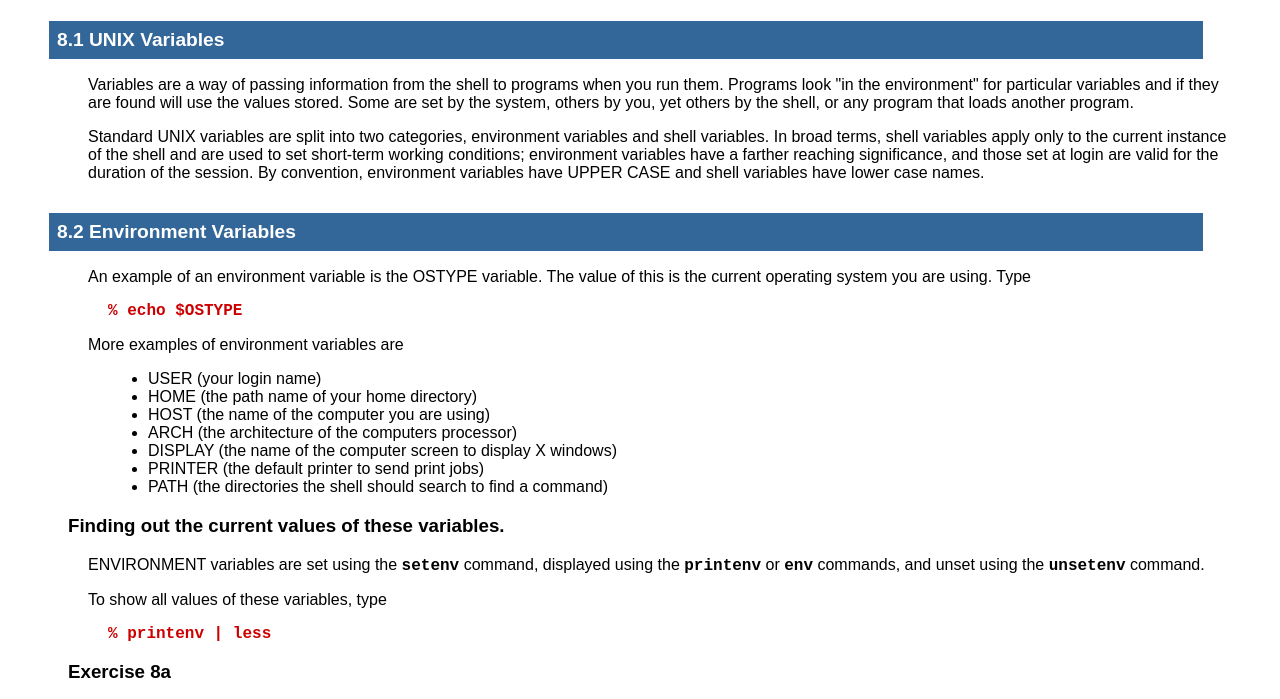
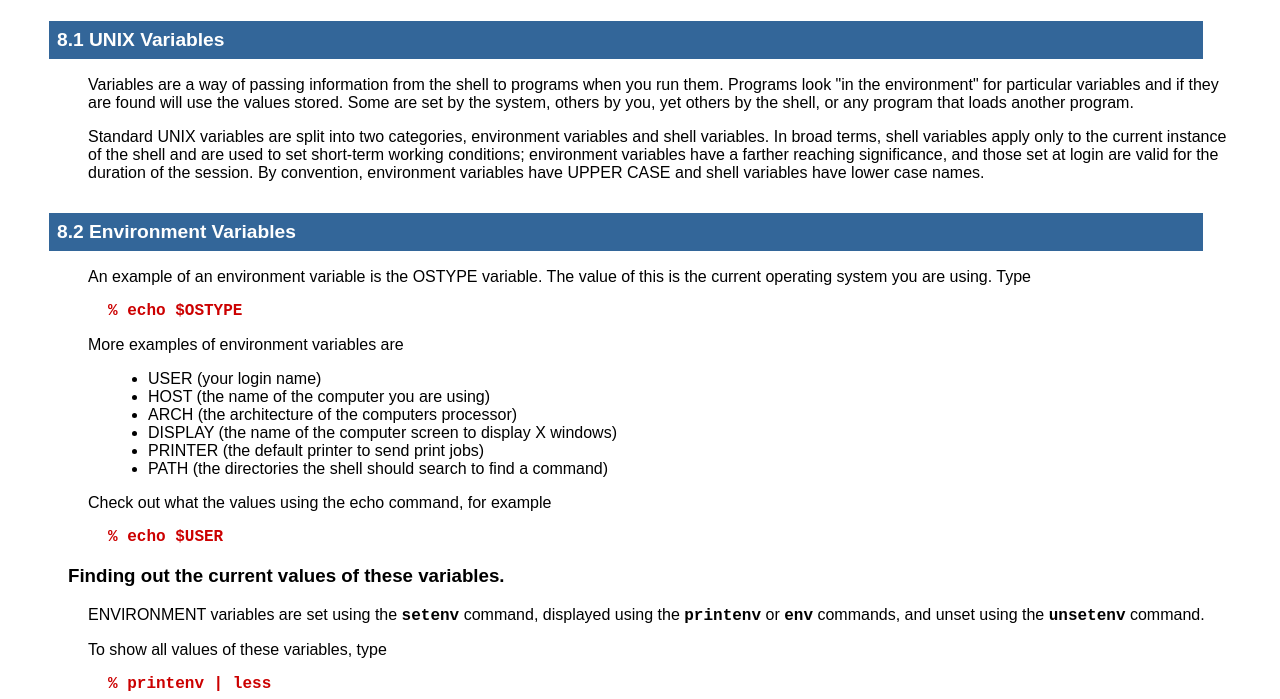
Before and after one commit to CTECH-IT/unixtut, a plain HTML site: page unix8.html in a window 1280 px wide. Shown: the part 76-775 px from the top of the page. Drawn offline with Linux system fonts and the light colour scheme.

Commit message:
fixed some file names

```diff
--- a/unix8.html
+++ b/unix8.html
@@ -1,12 +1,15 @@
 <?xml version="1.0" encoding="iso-8859-1"?>
-<!DOCTYPE html PUBLIC "-//W3C//DTD XHTML 1.0 Transitional//EN" "http://www.w3.org/TR/xhtml1/DTD/xhtml1-transitional.dtd">
+<!DOCTYPE html
+  PUBLIC "-//W3C//DTD XHTML 1.0 Transitional//EN" "http://www.w3.org/TR/xhtml1/DTD/xhtml1-transitional.dtd">
 <html xmlns="http://www.w3.org/1999/xhtml">
+
 <head>
   <title>UNIX Tutorial Eight</title>
   <meta http-equiv="Content-Type" content="text/html; charset=iso-8859-1" />
   <meta name="Copyright" content="Michael Stonebank, 1995" />
   <link href="unixtut1.css" rel="stylesheet" type="text/css" />
 </head>
+
 <body>
   <h1>UNIX Tutorial Eight </h1>
   <h2>8.1 UNIX Variables</h2>
@@ -29,13 +32,16 @@
   <p>More examples of environment variables are </p>
   <ul>
     <li> USER (your login name)</li>
-  <li> HOME (the path name of your home directory)</li>
     <li> HOST (the name of the computer you are using)</li>
     <li> ARCH (the architecture of the computers processor)</li>
     <li> DISPLAY (the name of the computer screen to display X windows)</li>
     <li> PRINTER (the default printer to send print jobs)</li>
     <li> PATH (the directories the shell should search to find a command)</li>
   </ul>
+
+  <p>Check out what the values using the echo command, for example</p>
+  <p class="command">% echo $USER </p>
+
   <h3>Finding out the current values of these variables.</h3>
 
   <p>ENVIRONMENT variables are set using the <samp>setenv</samp> command, displayed
@@ -46,7 +52,8 @@
   <h3>Exercise 8a</h3>
   <p>Show all the environemnt variables</p>
   <h3>Exercise 8b</h3>
-<p>What is the environment variable that stores your home directory? Print the contents of that environment variable.</p>
+  <p>What is the environment variable that stores your home directory? Print the contents of that environment variable.
+  </p>
   <h2>8.3 Shell Variables</h2>
   <p>An example of a shell variable is the history variable. The value of this is
     how many shell commands to save, allow the user to scroll back through all the
@@ -117,14 +124,16 @@
   <p class="sourcecode"> HISTSIZE=200</p>
   <p>Save the file and force the shell to reread its .bashrc file buy using the shell
     source command.</p>
-<p class="command">% source .bashrc</p>
+  <p class="command">% source ~/.bashrc</p>
   <p>Check this has worked by typing</p>
   <p class="command">% echo $history</p>
 
-<p>A fun thing to do is to change your prompt so that it displays useful information: <a href="https://ss64.com/bash/syntax-prompt.html">bash prompt resource</a></p>
+  <p>A fun thing to do is to change your prompt so that it displays useful information: <a
+      href="https://ss64.com/bash/syntax-prompt.html">bash prompt resource</a></p>
 
   <p class="warning">&nbsp;</p>
-<h1> All done? Make sure you submit this assignment so that Mr. Bartucz opens up the CTF to you! Read the instructions in Google Classrom closely!</h1>
+  <h1> All done? Make sure you submit this assignment so that Mr. Bartucz opens up the CTF to you! Read the instructions
+    in Google Classrom closely!</h1>
   <p class="warning">&nbsp;</p>
 
   <p class="navbar"><a href="unix6.html"><img src="media/left.gif" alt="Back" width="37" height="39" border="0" /></a>
@@ -135,4 +144,5 @@
   <p class="date">jobartucz@rochester.k12.mn.us</p>
   <p> </p>
 </body>
+
 </html>
```
Lines whose indentation alone changed are shown as unchanged.
